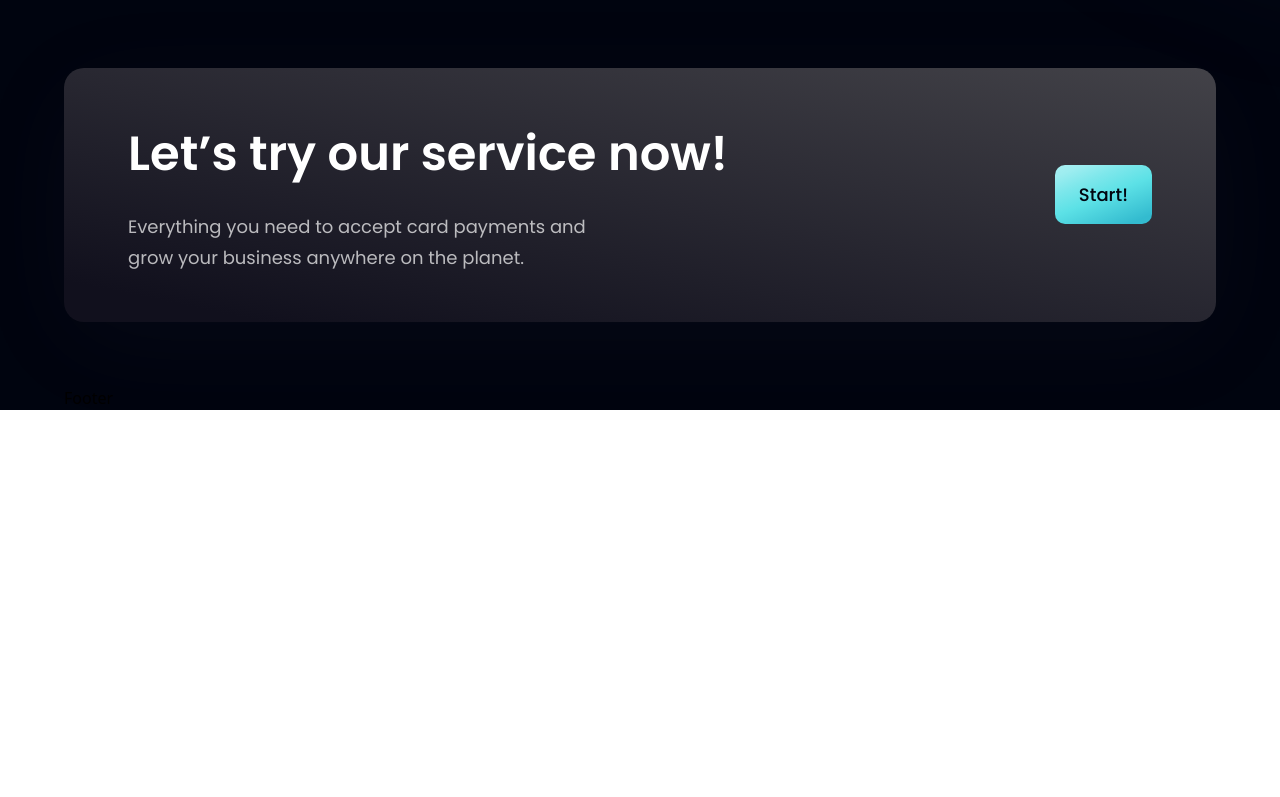
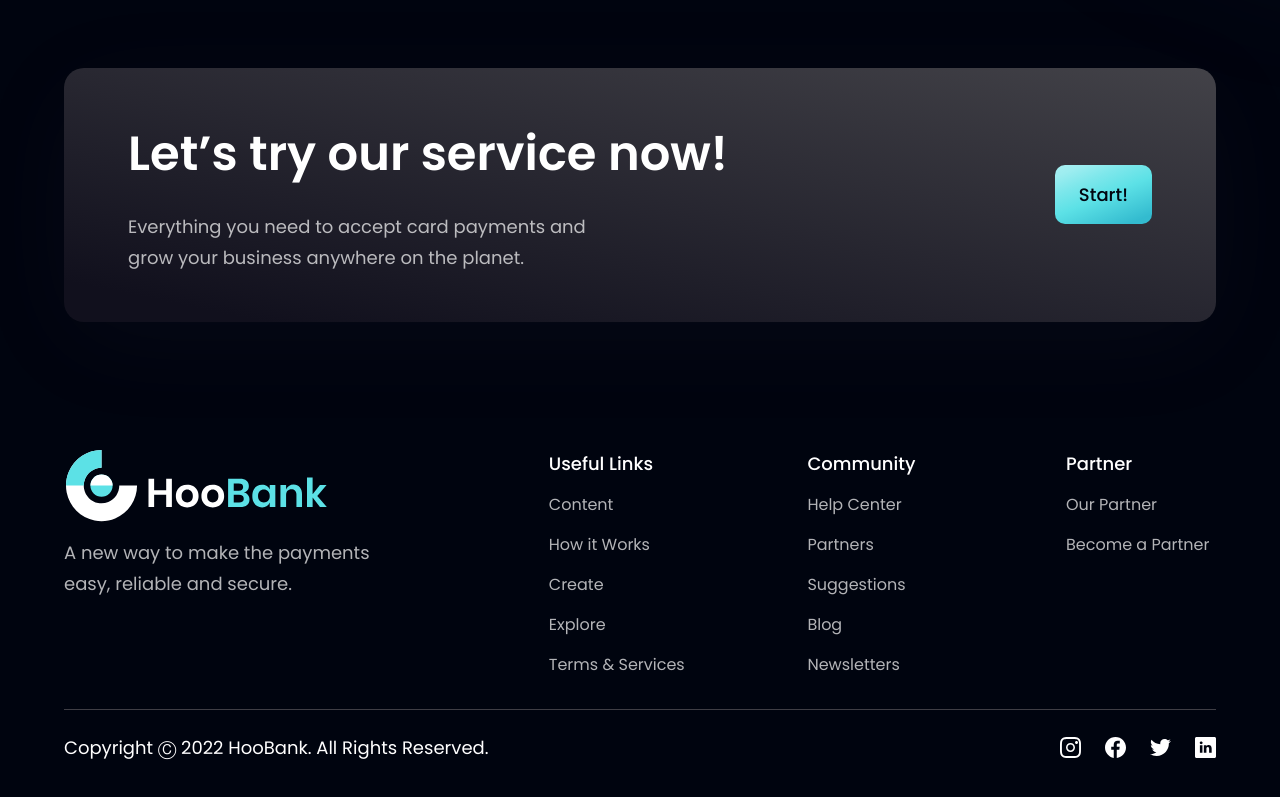
Before and after one commit to sibi-arasu/Bank_UI, a React (Vite) app in the folder vite-port/: page / in a window 1280 px wide. Shown: the part 4029-4826 px from the top of the page. Before the commit the page ends 4439 px from the top, so only its background shows below. Built offline with nearby package versions, Linux system fonts and the light colour scheme.

Commit message:
Update Footer.jsx

```diff
--- a/vite-port/src/components/Footer.jsx
+++ b/vite-port/src/components/Footer.jsx
@@ -1,9 +1,64 @@
-import React from 'react'
+import styles from "../style";
+import { logo } from "../assets";
+import { footerLinks, socialMedia } from "../constants";
 
-const Footer = () => {
-  return (
-    <div>Footer</div>
-  )
-}
+const Footer = () => (
+  <section className={`${styles.flexCenter} ${styles.paddingY} flex-col`}>
+    <div className={`${styles.flexStart} md:flex-row flex-col mb-8 w-full`}>
+      <div className="flex-[1] flex flex-col justify-start mr-10">
+        <img
+          src={logo}
+          alt="hoobank"
+          className="w-[266px] h-[72.14px] object-contain"
+        />
+        <p className={`${styles.paragraph} mt-4 max-w-[312px]`}>
+          A new way to make the payments easy, reliable and secure.
+        </p>
+      </div>
 
-export default Footer
+      <div className="flex-[1.5] w-full flex flex-row justify-between flex-wrap md:mt-0 mt-10">
+        {footerLinks.map((footerlink) => (
+          <div key={footerlink.title} className={`flex flex-col ss:my-0 my-4 min-w-[150px]`}>
+            <h4 className="font-poppins font-medium text-[18px] leading-[27px] text-white">
+              {footerlink.title}
+            </h4>
+            <ul className="list-none mt-4">
+              {footerlink.links.map((link, index) => (
+                <li
+                  key={link.name}
+                  className={`font-poppins font-normal text-[16px] leading-[24px] text-dimWhite hover:text-secondary cursor-pointer ${
+                    index !== footerlink.links.length - 1 ? "mb-4" : "mb-0"
+                  }`}
+                >
+                  {link.name}
+                </li>
+              ))}
+            </ul>
+          </div>
+        ))}
+      </div>
+    </div>
+
+    <div className="w-full flex justify-between items-center md:flex-row flex-col pt-6 border-t-[1px] border-t-[#3F3E45]">
+      <p className="font-poppins font-normal text-center text-[18px] leading-[27px] text-white">
+        Copyright Ⓒ 2022 HooBank. All Rights Reserved.
+      </p>
+
+      <div className="flex flex-row md:mt-0 mt-6">
+        {socialMedia.map((social, index) => (
+          <img
+            key={social.id}
+            src={social.icon}
+            alt={social.id}
+            className={`w-[21px] h-[21px] object-contain cursor-pointer ${
+              index !== socialMedia.length - 1 ? "mr-6" : "mr-0"
+            }`}
+            onClick={() => window.open(social.link)}
+          />
+        ))}
+      </div>
+    </div>
+  </section>
+);
+
+export default Footer;
```
